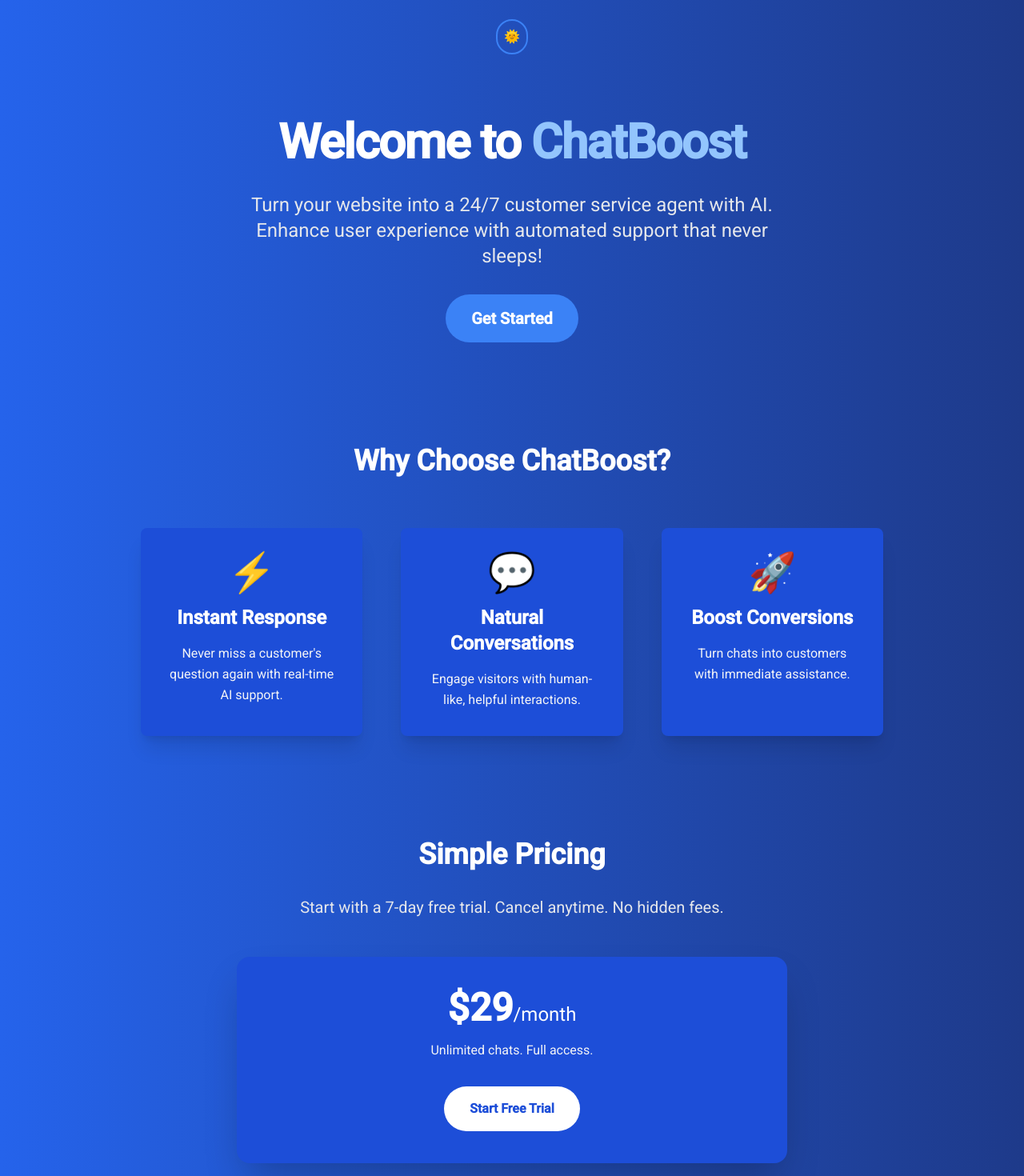
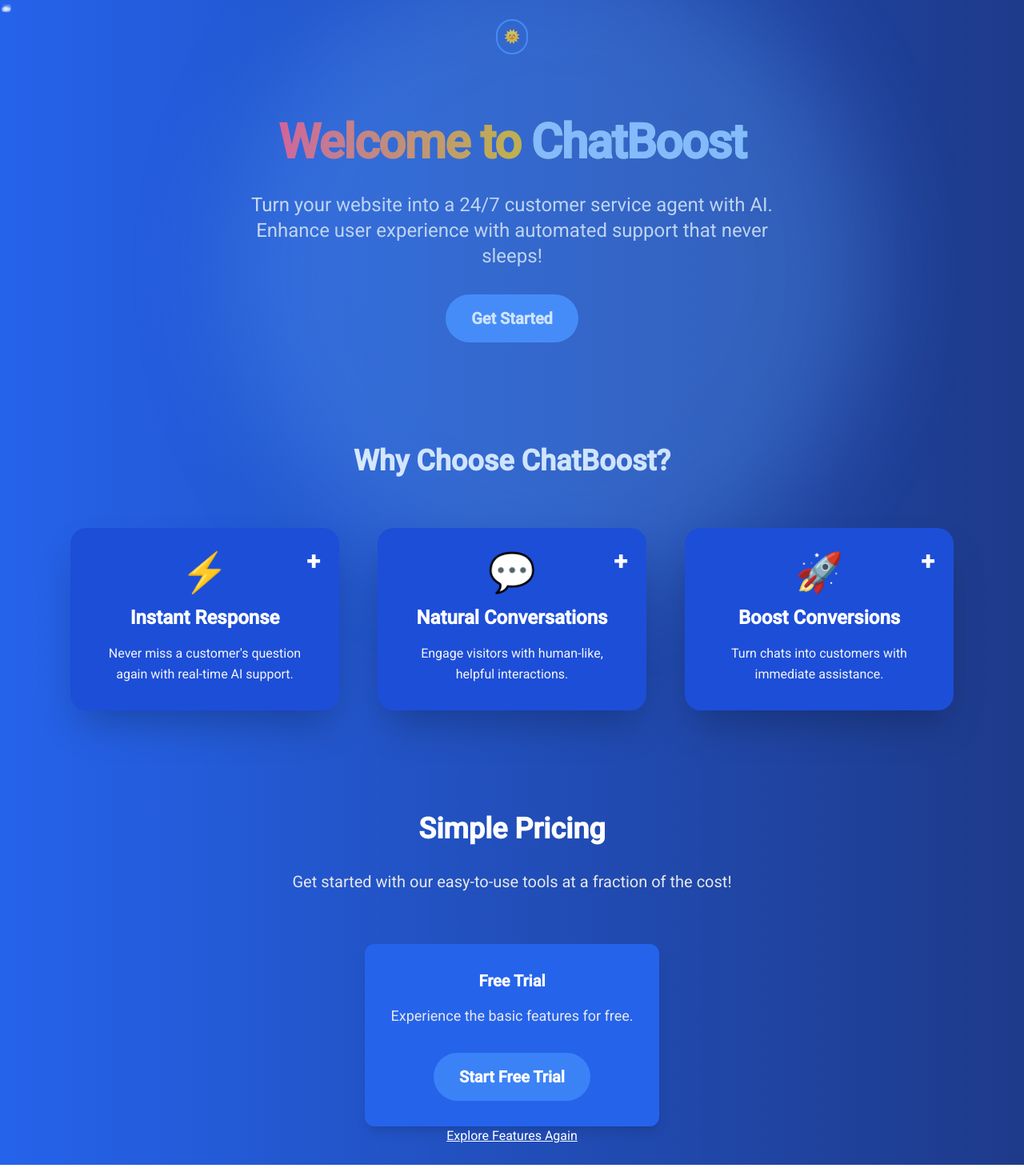
Before and after one commit to Andy-Hutch/chatboost-landing, a Next.js app: page / in a window 1280 px wide. Shown: the top 1470 px of the page at 80% size. Built offline with nearby package versions, Linux system fonts and the light colour scheme.

Commit message:
updated page.tsx and dependencies

```diff
--- a/package.json
+++ b/package.json
@@ -9,6 +9,7 @@
     "lint": "next lint"
   },
   "dependencies": {
+    "framer-motion": "^12.9.2",
     "next": "15.3.1",
     "react": "^19.0.0",
     "react-dom": "^19.0.0",
--- a/src/app/page.tsx
+++ b/src/app/page.tsx
@@ -1,11 +1,42 @@
 'use client';
 
-import { useState } from 'react';
+import { useState, useEffect } from 'react';
+import { motion, AnimatePresence } from 'framer-motion';
 import { Link as ScrollLink } from 'react-scroll';
 import ThemeToggle from '@/components/ThemeToggle';
 
-export default function Home() {
+export function ChatbotBubble() {
+  return (
+    <motion.div
+      className="fixed bottom-6 right-6 bg-blue-500 p-4 rounded-full shadow-xl cursor-pointer z-50"
+      whileHover={{ scale: 1.1 }}
+      whileTap={{ scale: 0.95 }}
+      transition={{ type: 'spring', stiffness: 300 }}
+    >
+      <span className="text-white text-3xl">💬</span>
+    </motion.div>
+  );
+}
+
+function Home() {
   const [selectedFeature, setSelectedFeature] = useState<null | string>(null);
+  const [isClient, setIsClient] = useState(false);
+  const [isScrolled, setIsScrolled] = useState(false);
+
+  useEffect(() => {
+    setIsClient(true); // Only set after the component has mounted
+
+    const handleScroll = () => {
+      if (window.scrollY > 50) {
+        setIsScrolled(true);
+      } else {
+        setIsScrolled(false);
+      }
+    };
+
+    window.addEventListener('scroll', handleScroll);
+    return () => window.removeEventListener('scroll', handleScroll);
+  }, []);
 
   const features = [
     {
@@ -13,39 +44,92 @@
       icon: '⚡',
       title: 'Instant Response',
       shortDescription: "Never miss a customer's question again with real-time AI support.",
-      longDescription: "With our Instant Response feature, your customers get immediate answers to their queries at any time of the day or night. This feature enhances user engagement and ensures that no question goes unanswered. It’s the perfect tool for businesses that need round-the-clock customer support."
+      longDescription:
+        "With our Instant Response feature, your customers get immediate answers to their queries at any time of the day or night. This feature enhances user engagement and ensures that no question goes unanswered. It’s the perfect tool for businesses that need round-the-clock customer support.",
     },
     {
       id: 'natural-conversations',
       icon: '💬',
       title: 'Natural Conversations',
-      shortDescription: "Engage visitors with human-like, helpful interactions.",
-      longDescription: "Natural Conversations ensures that your AI can hold conversations just like a real person. The AI adapts to the user’s tone, context, and needs, making your visitors feel heard and understood. It helps build trust with your customers while ensuring a seamless experience."
+      shortDescription: 'Engage visitors with human-like, helpful interactions.',
+      longDescription:
+        "Natural Conversations ensures that your AI can hold conversations just like a real person. The AI adapts to the user’s tone, context, and needs, making your visitors feel heard and understood. It helps build trust with your customers while ensuring a seamless experience.",
     },
     {
       id: 'boost-conversions',
       icon: '🚀',
       title: 'Boost Conversions',
-      shortDescription: "Turn chats into customers with immediate assistance.",
-      longDescription: "Our Boost Conversions feature empowers your AI to guide users towards making a purchase decision or taking action. By providing helpful suggestions and real-time assistance, the AI helps convert hesitant visitors into paying customers."
+      shortDescription: 'Turn chats into customers with immediate assistance.',
+      longDescription:
+        "Our Boost Conversions feature empowers your AI to guide users towards making a purchase decision or taking action. By providing helpful suggestions and real-time assistance, the AI helps convert hesitant visitors into paying customers.",
     },
   ];
 
+  const handleCardClick = (id: string) => {
+    setSelectedFeature((prevSelectedFeature) => (prevSelectedFeature === id ? null : id));
+  };
+
   return (
     <main className="flex min-h-screen flex-col items-center justify-center p-6 bg-gradient-to-r from-blue-600 to-blue-900 text-white">
+      {/* Background Animation */}
+      <motion.div
+        className="fixed inset-0 z-0"
+        initial={{ opacity: 0 }}
+        animate={{ opacity: 1 }}
+        transition={{ duration: 2 }}
+      >
+        <motion.div
+          className="absolute top-0 left-1/2 w-[800px] h-[800px] bg-blue-400 rounded-full opacity-30 blur-3xl"
+          animate={{
+            y: [0, -100, 0],
+            x: ['-50%', '-40%', '-50%'],
+          }}
+          transition={{
+            repeat: Infinity,
+            duration: 20,
+            ease: 'easeInOut',
+          }}
+        />
+      </motion.div>
+
+      {/* Floating Elements */}
+      <div className="pointer-events-none absolute inset-0 z-10 overflow-hidden">
+        {isClient &&
+          [...Array(30)].map((_, i) => (
+            <motion.div
+              key={i}
+              className="absolute w-2 h-2 bg-white rounded-full opacity-10"
+              initial={{
+                y: '100%',
+                x: `${Math.random() * 100}%`,
+                scale: Math.random() * 0.5 + 0.5,
+              }}
+              animate={{
+                y: '-10%',
+                x: `${Math.random() * 100}%`,
+              }}
+              transition={{
+                repeat: Infinity,
+                duration: Math.random() * 20 + 10,
+                ease: 'linear',
+                delay: Math.random() * 10,
+              }}
+            />
+          ))}
+      </div>
 
       {/* Theme Toggle */}
       <ThemeToggle />
 
       {/* Hero Section */}
       <section className="text-center max-w-2xl mt-20 space-y-8">
-        <h1 className="text-6xl font-extrabold mb-6 tracking-tight">
+        <h1 className="text-6xl font-extrabold tracking-tight bg-gradient-to-r from-pink-500 via-yellow-500 to-teal-500 bg-clip-text text-transparent">
           Welcome to <span className="text-blue-300">ChatBoost</span>
         </h1>
-        <p className="text-xl md:text-2xl text-gray-200 mb-8 leading-relaxed">
+        <p className="text-xl md:text-2xl text-gray-200 leading-relaxed">
           Turn your website into a 24/7 customer service agent with AI. Enhance user experience with automated support that never sleeps!
         </p>
-        <button className="px-8 py-4 bg-blue-500 text-white font-bold rounded-full hover:bg-blue-600 transition-all duration-300 text-xl">
+        <button className="px-8 py-4 mt-6 bg-blue-500 text-white font-bold rounded-full hover:bg-blue-600 transition-all duration-300 text-xl">
           <ScrollLink to="pricing" smooth={true} duration={500}>
             Get Started
           </ScrollLink>
@@ -53,52 +137,118 @@
       </section>
 
       {/* Features Section */}
-      <section id="features" className="mt-32 max-w-5xl w-full text-center px-6">
+      <motion.section
+        id="features"
+        className="mt-32 max-w-6xl w-full text-center px-6"
+        initial={{ opacity: 0, y: 50 }}
+        whileInView={{ opacity: 1, y: 0 }}
+        transition={{ duration: 0.8, ease: 'easeOut' }}
+        viewport={{ once: true }}
+      >
         <h2 className="text-4xl font-bold text-white mb-16">Why Choose ChatBoost?</h2>
 
-        <div className="grid md:grid-cols-3 gap-12 px-6">
-          {/* Feature Cards */}
-          {features.map((feature) => (
-            <div
+        <motion.div
+          className="grid md:grid-cols-3 gap-12"
+          initial="hidden"
+          whileInView="show"
+          viewport={{ once: true }}
+          variants={{
+            hidden: {},
+            show: {
+              transition: {
+                staggerChildren: 0.2,
+              },
+            },
+          }}
+        >
+          {features.map((feature) => {
+            const isSelected = selectedFeature === feature.id;
+
+            return (
+              <motion.div
                 key={feature.id}
-              className="flex flex-col items-center bg-blue-700 rounded-lg p-8 shadow-xl transform hover:scale-105 transition-transform duration-300 cursor-pointer"
-              onClick={() => setSelectedFeature(feature.id === selectedFeature ? null : feature.id)}
+                layout
+                variants={{
+                  hidden: { opacity: 0, y: 50 },
+                  show: { opacity: 1, y: 0, transition: { type: 'spring', stiffness: 100 } },
+                }}
+                initial={{ borderRadius: 20 }}
+                className={`relative flex flex-col items-center p-8 rounded-2xl shadow-2xl transition-all duration-300 cursor-pointer ${
+                  isSelected ? 'bg-blue-600 scale-105 shadow-blue-400/30 shadow-lg' : 'bg-blue-700 hover:scale-105'
+                }`}
+                onClick={() => handleCardClick(feature.id)}
               >
+                <motion.div className="absolute top-6 right-6" whileHover={{ scale: 1.2 }}>
+                  {/* Plus/Minus Icon */}
+                  <motion.div
+                    initial={false}
+                    animate={{ rotate: isSelected ? 45 : 0 }}
+                    transition={{ type: 'spring', stiffness: 300 }}
+                    className="text-white text-3xl font-bold"
+                  >
+                    +
+                  </motion.div>
+                </motion.div>
+
                 <div className="text-5xl mb-4">{feature.icon}</div>
-              <h3 className="text-2xl font-semibold mb-4 text-white">{feature.title}</h3>
+                <h3 className="text-2xl font-semibold mb-4">{feature.title}</h3>
                 <p className="text-center text-gray-100">{feature.shortDescription}</p>
 
-              {/* Display more description if the feature is selected */}
-              {selectedFeature === feature.id && (
-                <div className="mt-4 p-6 bg-blue-600 text-white rounded-lg shadow-lg">
-                  <p className="text-white text-lg font-medium">{feature.longDescription}</p> {/* Explicit text-white */}
-                </div>
+                {/* Animated Expansion */}
+                <AnimatePresence>
+                  {isSelected && (
+                    <motion.p
+                      initial={{ opacity: 0, height: 0 }}
+                      animate={{ opacity: 1, height: 'auto' }}
+                      exit={{ opacity: 0, height: 0 }}
+                      transition={{ duration: 0.5, type: 'spring', bounce: 0.3 }}
+                      className="text-white text-lg font-medium mt-6 overflow-hidden"
+                    >
+                      {feature.longDescription}
+                    </motion.p>
                   )}
-            </div>
-          ))}
-        </div>
-      </section>
+                </AnimatePresence>
+              </motion.div>
+            );
+          })}
+        </motion.div>
+      </motion.section>
 
       {/* Pricing Section */}
-      <section id="pricing" className="mt-32 max-w-3xl mx-auto w-full text-center px-6">
+      <motion.section
+        id="pricing"
+        className="mt-32 max-w-3xl w-full text-center px-6"
+        initial={{ opacity: 0, y: 50 }}
+        whileInView={{ opacity: 1, y: 0 }}
+        transition={{ duration: 0.8, ease: 'easeOut', delay: 0.2 }}
+        viewport={{ once: true }}
+      >
         <h2 className="text-3xl md:text-4xl font-bold mb-8">Simple Pricing</h2>
-        <p className="text-lg md:text-xl text-gray-200 mb-12">Start with a 7-day free trial. Cancel anytime. No hidden fees.</p>
+        <p className="text-lg md:text-xl mb-16 text-gray-200">Get started with our easy-to-use tools at a fraction of the cost!</p>
 
-        <div className="bg-blue-700 rounded-2xl p-10 shadow-2xl mx-4">
-          <h3 className="text-5xl font-extrabold mb-4 text-white">$29<span className="text-2xl font-normal">/month</span></h3>
-          <p className="mb-8 text-gray-100">Unlimited chats. Full access.</p>
-          <button className="px-8 py-4 bg-white text-blue-700 font-bold rounded-full hover:bg-gray-100 transition-colors duration-300">
+        {/* Pricing Plans (Mock) */}
+        <div className="flex justify-center">
+          {/* Free Trial */}
+          <div className="bg-blue-600 p-8 rounded-xl shadow-lg transition-all hover:scale-105 hover:shadow-blue-500/30">
+            <h3 className="text-xl font-bold text-white mb-4">Free Trial</h3>
+            <p className="text-lg text-gray-200 mb-4">Experience the basic features for free.</p>
+            <motion.button
+              className="px-8 py-4 mt-4 bg-blue-500 text-white font-bold rounded-full hover:bg-blue-600 transition-all duration-300 text-xl"
+            >
               Start Free Trial
-          </button>
+            </motion.button>
           </div>
-      </section>
+        </div>
+      </motion.section>
 
       {/* Scroll Link Back to Features */}
-      <div className="text-center mt-20 mb-10">
+      <motion.div whileTap={{ scale: 0.95 }}>
         <ScrollLink to="features" smooth={true} duration={500} className="underline cursor-pointer hover:text-blue-300 transition">
           Explore Features Again
         </ScrollLink>
-      </div>
+      </motion.div>
     </main>
   );
 }
+
+export default Home;  {/* Make sure you have the default export */}
```
Also changed, not shown: 1 other file (tests, documents, lock files or other folders). Lines whose indentation alone changed are shown as unchanged.
